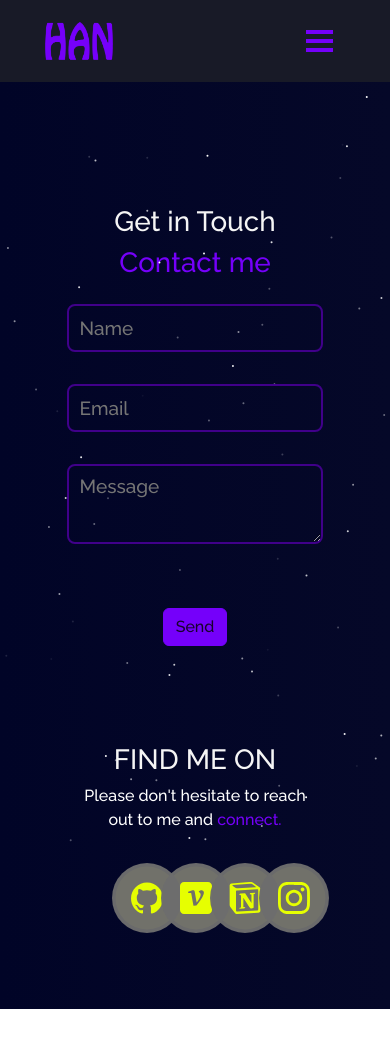
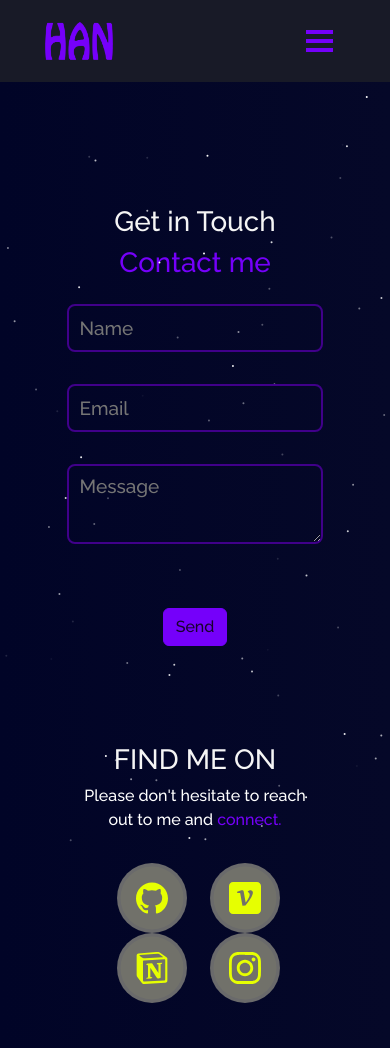
Before and after one commit to hanyoko/PORTFOLIO, a React (Create React App) app: page /contact in a window 390 px wide. Shown: the top 1048 px of the page. Before the commit the page ends 1009 px from the top, so only its background shows below. Built offline with nearby package versions, Linux system fonts and the light colour scheme.

Commit message:
portfolio 0711

```diff
--- a/src/components/Contact/Contact.css
+++ b/src/components/Contact/Contact.css
@@ -89,6 +89,6 @@ textarea{
         justify-content: space-around !important;
       }
     .contact-icons {
-        width: 20% !important;
+        width: 38% !important;
     }
 }
```
